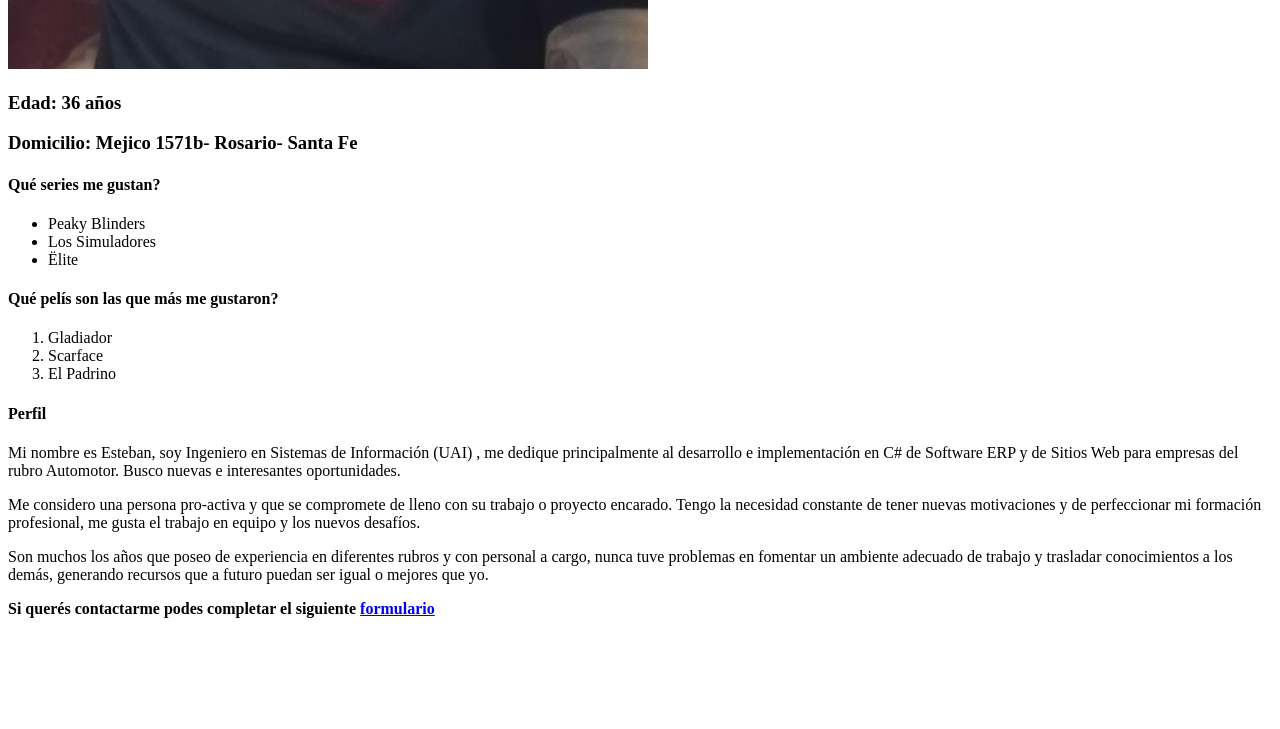
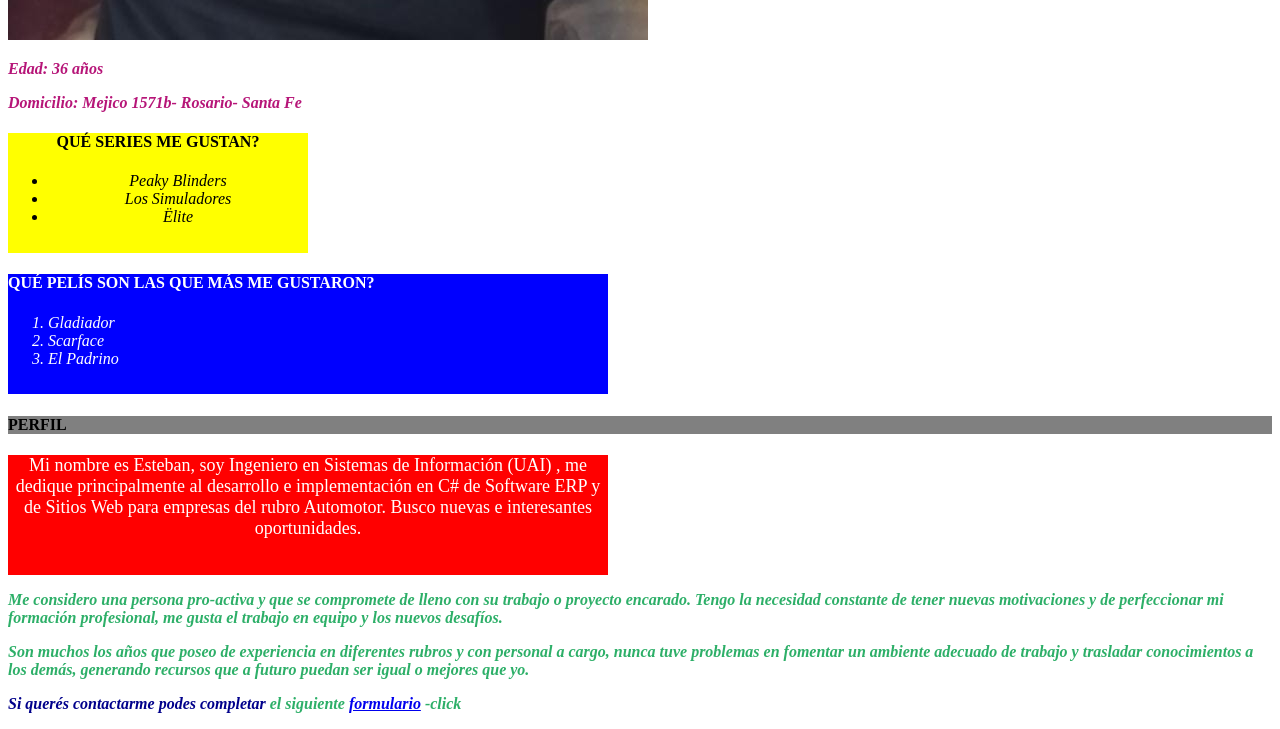
Before and after one commit to estebanf321/diplomaturautnmodulo1, a plain HTML site: page index.html in a window 1280 px wide. Shown: the part 651-1380 px from the top of the page. Before the commit the page ends 1285 px from the top, so only its background shows below. Drawn offline with Linux system fonts and the light colour scheme.

Commit message:
AGREGADO CSS TAREA4

```diff
--- a/index.html
+++ b/index.html
@@ -6,19 +6,22 @@
     <meta http-equiv="X-UA-Compatible" content="IE=edge">
     <meta name="viewport" content="width=device-width, initial-scale=1.0">
     <title>CV de Esteban Famoso</title>
+    <link rel="stylesheet" href="tarea4.css">
+
 </head>
 
 <body>
     <h1>Esteban Famoso</h1>
 
     <p>
-        <img src="img/fotoperfil.jpg" alt="">
+        <img src="img/fotoperfil.jpg" alt="fotoperfil">
     </p>
 
     <h3>Edad: 36 años</h3>
 
     <h3>Domicilio: Mejico 1571b- Rosario- Santa Fe </h3>
 
+    <div id="amarillo">
         <h4>Qué series me gustan?</h4>
 
         <ul>
@@ -26,7 +29,9 @@
             <li>Los Simuladores</li>
             <li>Ëlite</li>
         </ul>
+    </div>
 
+    <div id="azul">
         <h4>Qué pelís son las que más me gustaron?</h4>
 
         <ol>
@@ -34,22 +39,25 @@
             <li>Scarface</li>
             <li>El Padrino</li>
         </ol>
+    </div>
 
-    <h4>Perfil</h4>
+    <h4 style="background:gray ;">Perfil</h4>
 
-    <p>
-        Mi nombre es Esteban, soy Ingeniero en Sistemas de Información (UAI) , me dedique principalmente al desarrollo e
+    <div id="testimonio">
+
+        Mi nombre es Esteban, soy Ingeniero en Sistemas de Información (UAI) , me dedique principalmente al
+        desarrollo e
         implementación en C# de Software ERP y de Sitios Web para empresas del rubro Automotor. Busco nuevas e
         interesantes oportunidades.
-    </p>
+    </div>
 
-    <p>
+    <p class="destacados">
         Me considero una persona pro-activa y que se compromete de lleno con su trabajo o proyecto encarado.
         Tengo la necesidad constante de tener nuevas motivaciones y de perfeccionar mi formación profesional, me gusta
         el trabajo en equipo y los nuevos desafíos.
     </p>
 
-    <p>
+    <p class="destacados">
         Son muchos los años que poseo de experiencia en diferentes rubros y con personal a cargo, nunca tuve problemas
         en fomentar un ambiente adecuado de trabajo y trasladar conocimientos a los demás, generando recursos que a
         futuro puedan ser igual o mejores que yo.
@@ -57,7 +65,8 @@
 
     <p>
         <b>
-        Si querés contactarme podes completar el siguiente <a href="formulario/formulariotarea3.html">formulario</a>
+            Si querés contactarme podes completar <span class="destacados"> el siguiente <a
+                    href="formulario/formulariotarea3.html">formulario</a> -click </span>
         </b>
     </p>
 
--- /dev/null
+++ b/tarea4.css
@@ -0,0 +1,64 @@
+
+h1{
+    color: rgb(92, 197, 205);
+    text-transform: uppercase;
+    font-family: Arial, Helvetica, sans-serif;
+    font-size: larger;
+    background: gray;
+}
+
+h3{
+    color: rgb(182, 21, 120);
+    font-size:medium;
+    font-style: italic;
+}
+
+h4{
+    font-weight: bolder;
+    text-transform: uppercase;
+}
+
+p{
+    color: darkblue;
+    font-style: italic;
+    font-size:medium;
+    font-weight: bold;
+}
+
+li{
+    font-style: oblique;
+    font-size: medium;
+}
+
+
+#testimonio{
+    width: 600px; /*ancho*/
+    height: 120px; /*alto*/
+    background-color: red;
+    font-size:large;
+    text-align: center;
+    color: white;
+
+}
+
+.destacados{
+    color: rgb(45, 175, 104);
+}
+
+#amarillo{
+    width: 300px; /*ancho*/
+    height: 120px; /*alto*/
+    background-color:yellow;
+    text-align: center;
+}
+
+#azul{
+    width: 600px; /*ancho*/
+    height: 120px; /*alto*/
+    background-color: blue;
+    color:white;
+}
+
+#amarillo:hover{
+    background: rgb(241, 241, 135);
+}
```
Lines whose indentation alone changed are shown as unchanged.
